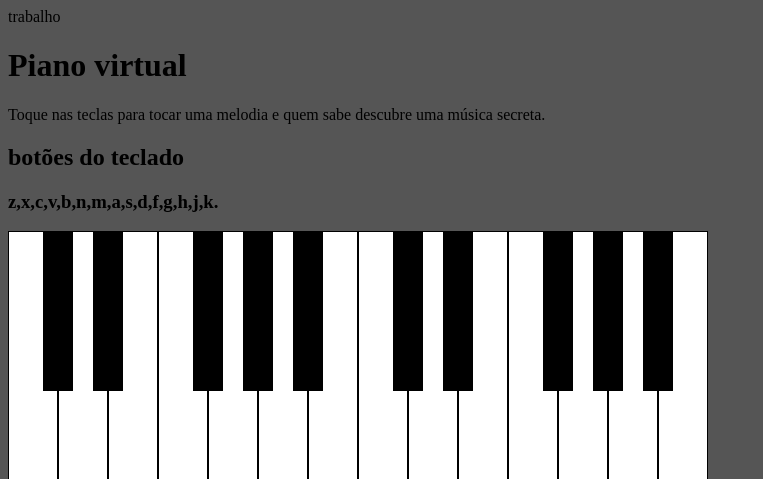
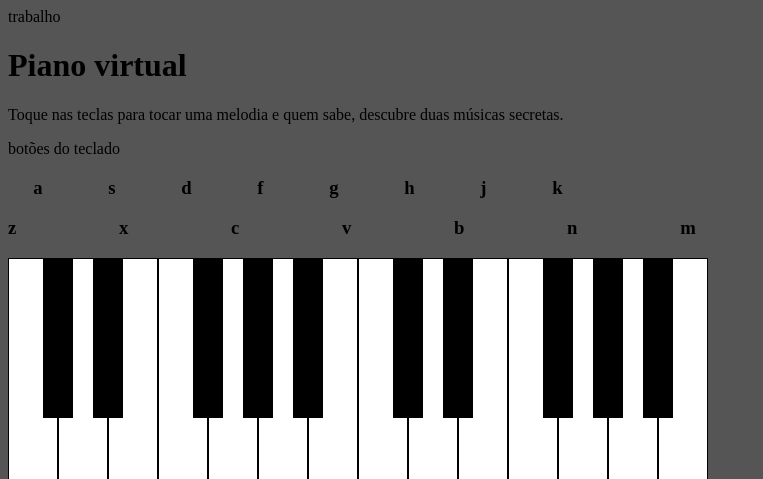
Before and after one commit to senacrs-emti/2022-2M-projetodev-G6, a PHP site: page / in a window 1280 px wide. Shown: the top 479 px of the page, without its empty margins (0-763 px from the left). Run offline with PHP 8.4, Linux system fonts and the light colour scheme.

Commit message:
Add files via upload

```diff
--- a/index.php
+++ b/index.php
@@ -11,11 +11,11 @@
 
 <body>
 <h1> Piano virtual</h1>
-<p>Toque nas teclas para tocar uma melodia e quem sabe descubre uma música secreta.</p>
+<p>Toque nas teclas para tocar uma melodia e quem sabe, descubre duas músicas secretas.</p>
 
-<h2>botões do teclado</h2>
-<h3>z,x,c,v,b,n,m,a,s,d,f,g,h,j,k.</h3>
-
+<p>botões do teclado</p>
+<h3> a  s  d  f  g  h  j  k</h3>
+<h2>z x  c  v  b  n  m</h2>
 <div class= "teclado" >
      <div class="oitavo" ot1>
 
--- a/style.css
+++ b/style.css
@@ -57,3 +57,26 @@ height: 160px;
 .selecionada {
     background-color:#070;
 }
+
+h2 {
+    display: block;
+    font-size: 1.17em;
+    margin-block-start: 1em;
+    margin-block-end: 1em;
+    margin-inline-start: 0px;
+    margin-inline-end: 0px;
+    font-weight: bold;
+     word-spacing: 98px;
+}
+
+h3 {
+    display: block;
+    font-size: 1.17em;
+    margin-block-start: 1em;
+    margin-block-end: 1em;
+    margin-inline-start: 0px;
+    margin-inline-end: 0px;
+    font-weight: bold;
+     word-spacing: 61px;
+     margin-left: 2%;
+}
```
Also changed, not shown: script.js (+14 -14 lines).
